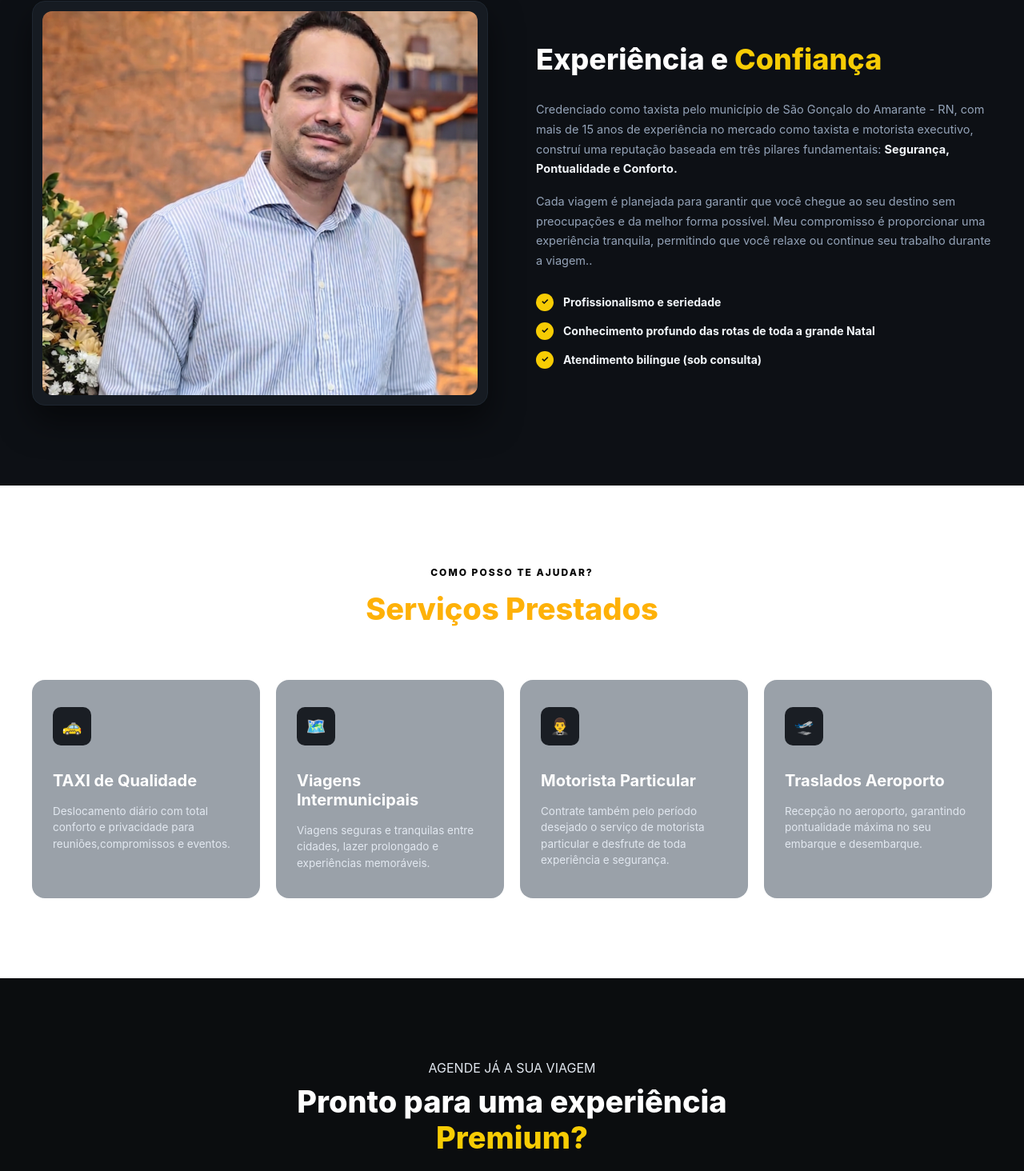
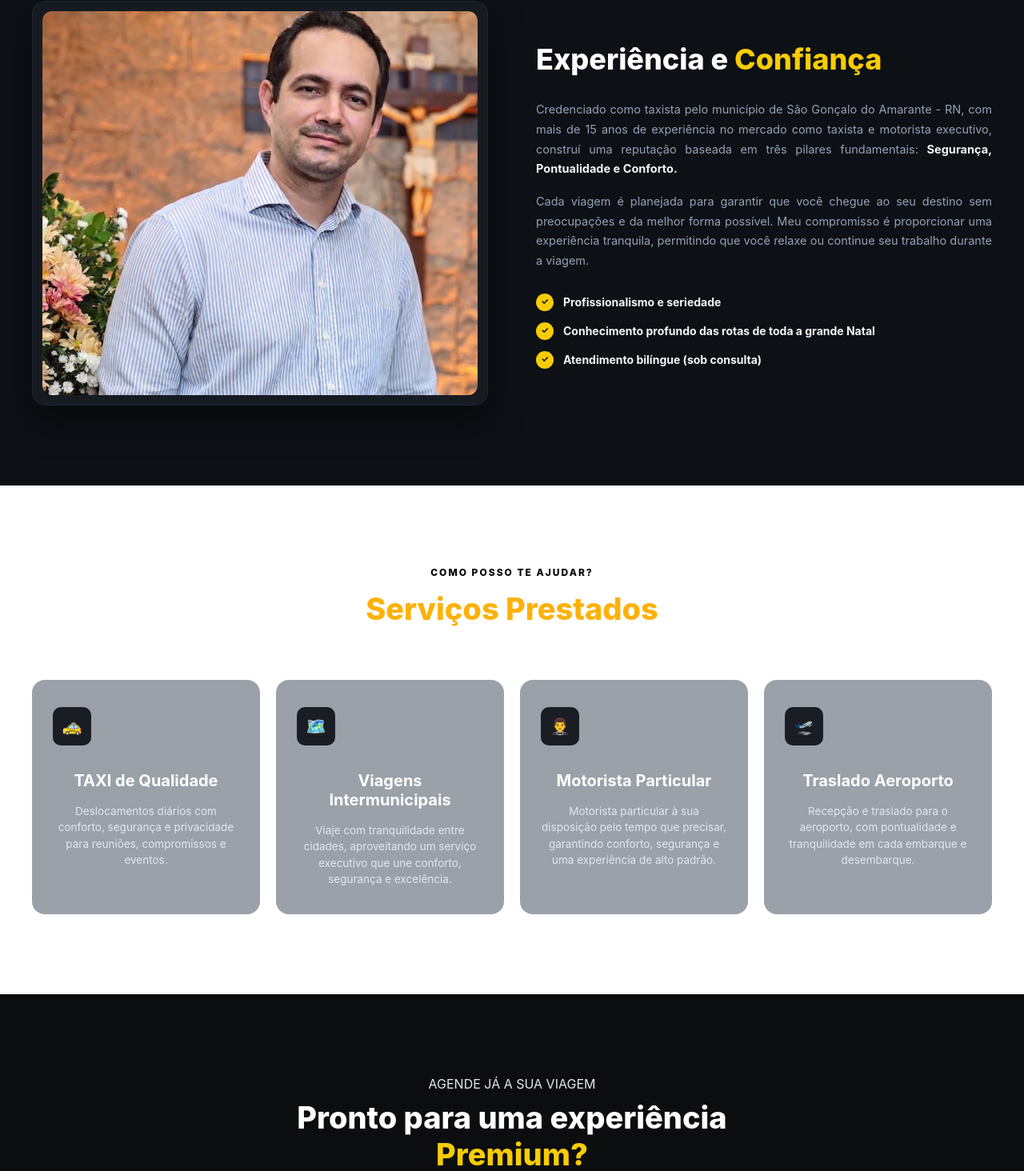
Before and after one commit to lucas1noid/GlayAnderson-portifolio, a React (Vite) app: page / in a window 1280 px wide. Shown: the part 899-2363 px from the top of the page at 80% size. Built offline with nearby package versions, Linux system fonts and the light colour scheme.

Commit message:
fix: update text alignment in body and service sections for improved readability

```diff
--- a/src/App.css
+++ b/src/App.css
@@ -339,6 +339,7 @@ body {
   font-size: 14.5px;
   line-height: 1.7;
   margin-bottom: 16px;
+  text-align: justify;
 }
 
 .about-content strong {
@@ -417,6 +418,7 @@ body {
   border: 2px solid transparent;
   transition: all 0.35s cubic-bezier(0.16, 1, 0.3, 1);
   cursor: pointer;
+  text-align: center;
 }
 
 .service-icon-box {
@@ -651,7 +653,6 @@ body {
   }
 }
 
-
 @media (max-width: 768px) {
   .hero-section {
     background-image: url('/images/glay-heromobile.png');
--- a/src/App.jsx
+++ b/src/App.jsx
@@ -12,6 +12,7 @@ const LogoGA = () => (
 export default function App() {
   return (
     <div className="app-container">
+
       {/* NAVBAR */}
       <header className="navbar">
         <div className="navbar-container">
@@ -26,10 +27,10 @@ export default function App() {
             <nav className="nav-links">
               <a href="#sobre">Sobre</a>
               <a href="#servicos">Serviços</a>
-            {/* AINDA NAO IMPLEMENTADOS */}
+              {/* AINDA NAO IMPLEMENTADOS
               <a href="#diferenciais">#Diferenciais#</a>
               <a href="#depoimentos">#Depoimentos#</a>
-
+              */}
 
             </nav>
 
@@ -60,7 +61,7 @@ export default function App() {
           </p>
           <div className="hero-buttons">
             <a
-              href="https://wa.me/5584998169229"
+              href="https://wa.me/5584998169229?text=Ol%C3%A1%2C%20Anderson!%20Gostaria%20de%20solicitar%20um%20or%C3%A7amento%20%2F%20agendar%20uma%20viagem%20com%20voc%C3%AA."
               target="_blank"
               rel="noopener noreferrer"
               className="btn-green"
@@ -92,7 +93,7 @@ export default function App() {
               Credenciado como taxista pelo município de São Gonçalo do Amarante - RN, com mais de 15 anos de experiência no mercado como taxista e motorista executivo, construí uma reputação baseada em três pilares fundamentais: <strong>Segurança, Pontualidade e Conforto.</strong>
             </p>
             <p>
-              Cada viagem é planejada para garantir que você chegue ao seu destino sem preocupações e da melhor forma possível. Meu compromisso é proporcionar uma experiência tranquila, permitindo que você relaxe ou continue seu trabalho durante a viagem..
+              Cada viagem é planejada para garantir que você chegue ao seu destino sem preocupações e da melhor forma possível. Meu compromisso é proporcionar uma experiência tranquila, permitindo que você relaxe ou continue seu trabalho durante a viagem.
             </p>
 
             <ul className="about-list">
@@ -128,7 +129,7 @@ export default function App() {
             <div className="service-icon-box">🚕</div>
             <h3>TAXI de Qualidade</h3>
             <p>
-              Deslocamento diário com total conforto e privacidade para reuniões,compromissos e eventos.
+              Deslocamentos diários com conforto, segurança e privacidade para reuniões, compromissos e eventos.
             </p>
           </div>
 
@@ -137,7 +138,7 @@ export default function App() {
             <div className="service-icon-box">🗺️</div>
             <h3>Viagens Intermunicipais</h3>
             <p>
-              Viagens seguras e tranquilas entre cidades, lazer prolongado e experiências memoráveis.
+                Viaje com tranquilidade entre cidades, aproveitando um serviço executivo que une conforto, segurança e excelência.
             </p>
           </div>
 
@@ -146,16 +147,16 @@ export default function App() {
             <div className="service-icon-box">🤵‍♂️</div>
             <h3>Motorista Particular</h3>
             <p>
-              Contrate também pelo período desejado o serviço de motorista particular e desfrute de toda experiência e segurança.
+              Motorista particular à sua disposição pelo tempo que precisar, garantindo conforto, segurança e uma experiência de alto padrão.
             </p>
           </div>
 
           {/* Card 4 */}
           <div className="service-card">
             <div className="service-icon-box">🛫</div>
-            <h3>Traslados Aeroporto</h3>
+            <h3>Traslado Aeroporto</h3>
             <p>
-              Recepção no aeroporto, garantindo pontualidade máxima no seu embarque e desembarque.
+              Recepção e traslado para o aeroporto, com pontualidade e tranquilidade em cada embarque e desembarque.
             </p>
           </div>
         </div>
@@ -176,7 +177,7 @@ export default function App() {
 
             <div className="contact-cards-centered">
               <a
-                href="https://wa.me/5584998169229"
+                href="https://wa.me/5584998169229?text=Ol%C3%A1%2C%20Anderson!%20Gostaria%20de%20solicitar%20um%20or%C3%A7amento%20%2F%20agendar%20uma%20viagem%20com%20voc%C3%AA."
                 target="_blank"
                 rel="noopener noreferrer"
                 className="btn-green"
```
Lines whose indentation alone changed are shown as unchanged.
